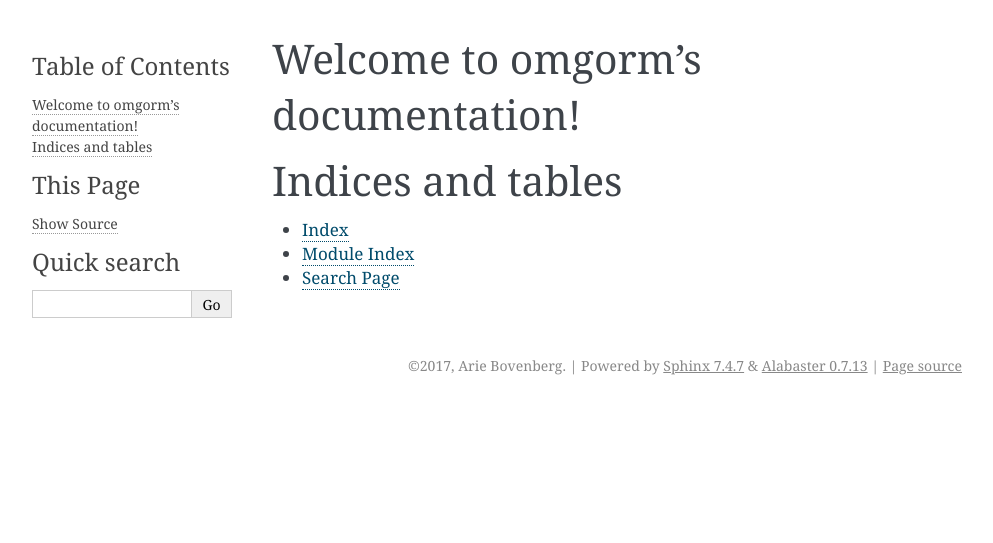
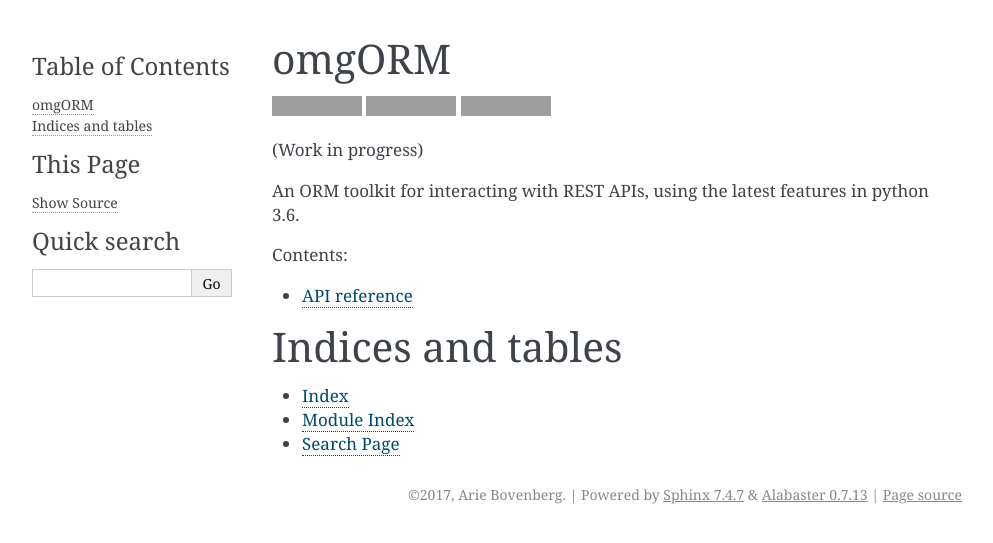
Before and after one commit to ariebovenberg/snug, a Sphinx documentation site: the page built from docs/index.rst, in a window 1280 px wide. Shown: the top 543 px of the page, without its empty margins (148-1141 px from the left). Built offline with Sphinx 7.4.7, drawn with Linux system fonts in a browser that asks for light colours; grey boxes are pictures that could not be loaded.

Commit message:
update docs, add readthedocs badge

```diff
--- a/README.rst
+++ b/README.rst
@@ -7,6 +7,9 @@
 .. image:: https://coveralls.io/repos/github/ariebovenberg/omgorm/badge.svg?branch=master
     :target: https://coveralls.io/github/ariebovenberg/omgorm?branch=master
 
+.. image:: https://readthedocs.org/projects/omgorm/badge/?version=latest
+    :target: http://omgorm.readthedocs.io/en/latest/?badge=latest
+    :alt: Documentation Status
 
 (Work in progress)
 
--- /dev/null
+++ b/docs/api.rst
@@ -0,0 +1,5 @@
+API reference
+=============
+
+.. automodule:: omgorm
+   :members:
--- a/docs/index.rst
+++ b/docs/index.rst
@@ -3,12 +3,14 @@
    You can adapt this file completely to your liking, but it should at least
    contain the root `toctree` directive.
 
-Welcome to omgorm's documentation!
-==================================
+.. include:: ../README.rst
+
 
 .. toctree::
    :maxdepth: 2
    :caption: Contents:
+
+   api.rst
 
 
 
```
